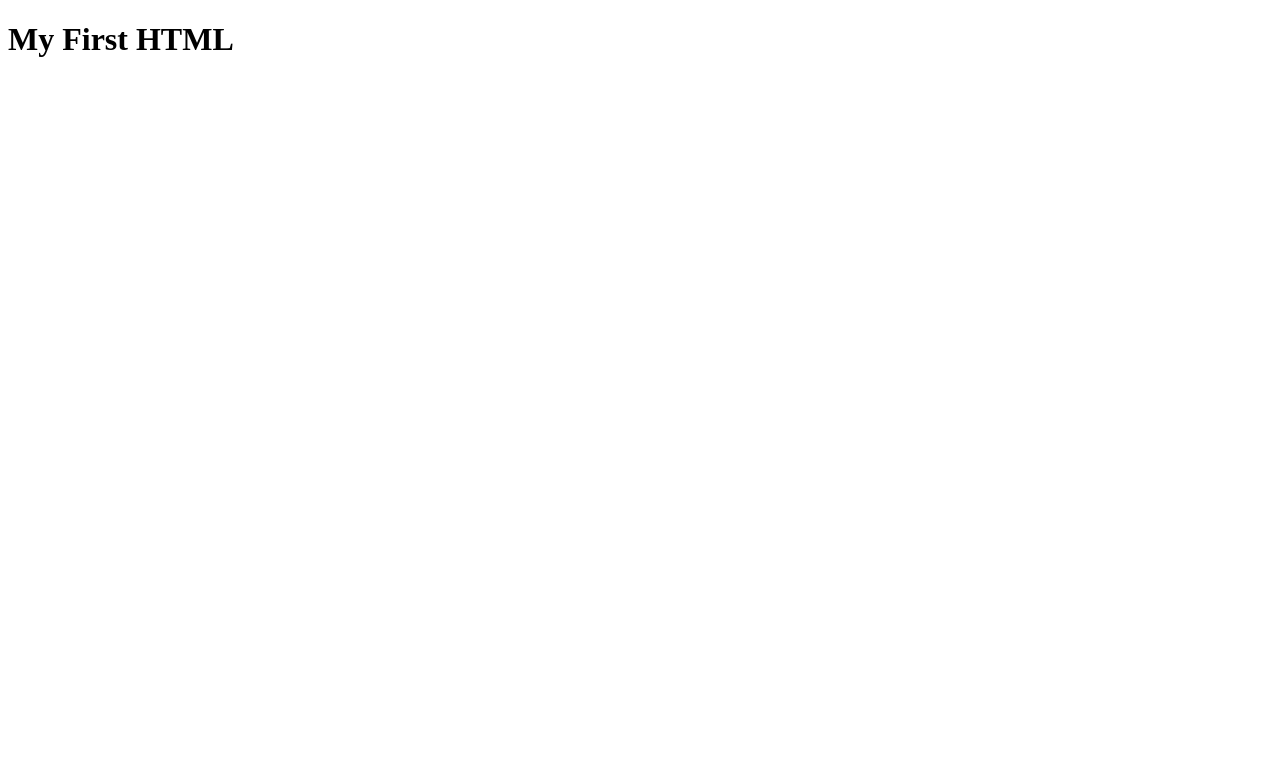
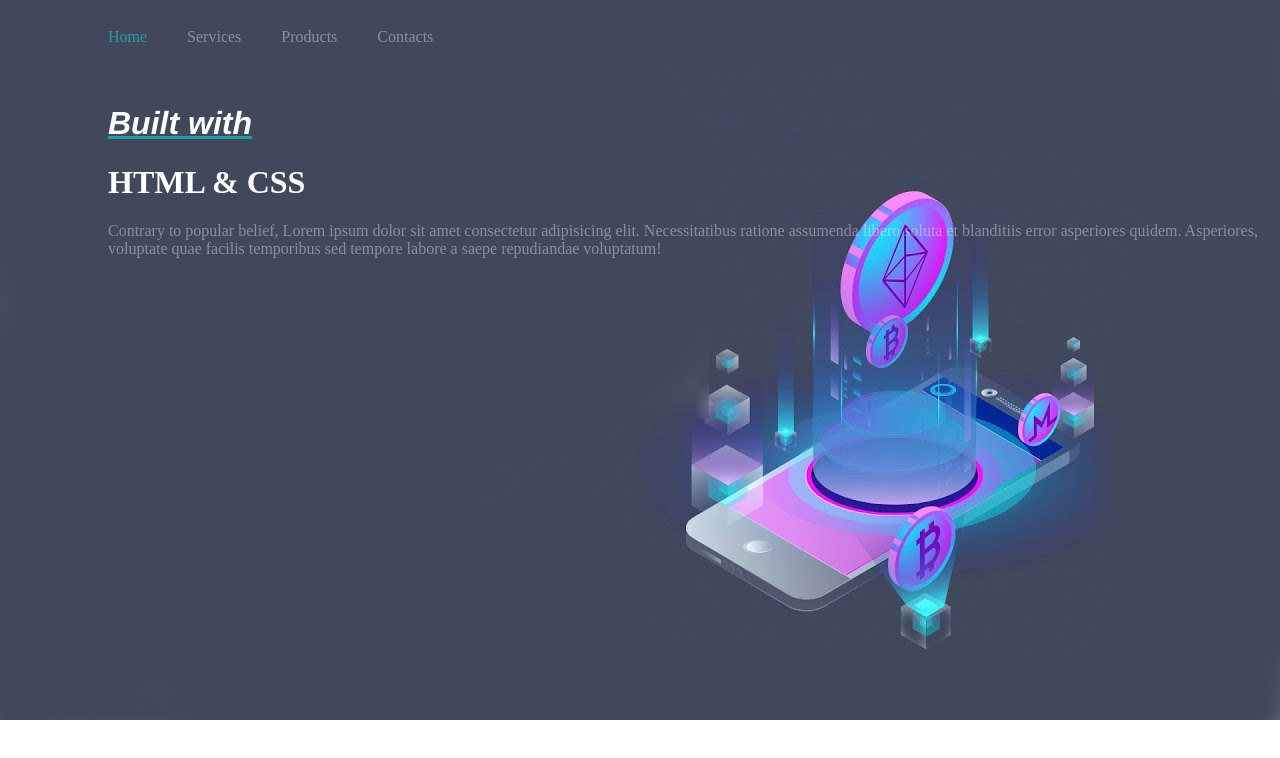
Before and after one commit to Mostafizur-Pro/my-first-html, a plain HTML site: page index.html in a window 1280 px wide. Drawn offline with Linux system fonts and the light colour scheme.

Commit message:
style add

```diff
--- a/index.html
+++ b/index.html
@@ -4,10 +4,34 @@
     <meta charset="UTF-8">
     <meta http-equiv="X-UA-Compatible" content="IE=edge">
     <meta name="viewport" content="width=device-width, initial-scale=1.0">
-    <title>My First HTML</title>
+    <link rel="stylesheet" href="style.css">
+    <title>HTML & CSS </title>
+    <style>
+
+    </style>
 </head>
 <body>
-    <H1>My First HTML</H1>
+
+    <ul>
+
+        <li> <a href="index.html" style="color: rgba(0, 255, 255, 0.466);">Home</a> </li>
+        <li> <a href="Services.html">Services</a> </li>
+        <li> <a href="Prodcuts.html">Products</a> </li>
+        <li> <a href="Contacts.html">Contacts</a> </li>
+
+    </ul>
+<br>
+    <div class="whitecolor">
+        <h1 id="style"> <i> Built with </i></h1>
+        <h1>HTML & CSS</h1>
+    </div>
+    <div class="text">
+        <p>Contrary to popular belief, Lorem ipsum dolor sit amet consectetur adipisicing elit. Necessitatibus ratione assumenda libero soluta et blanditiis error asperiores quidem. Asperiores, voluptate quae facilis temporibus sed tempore labore a saepe repudiandae voluptatum!</p>
+    </div>
+
+
+
+
 
 </body>
 </html>
--- /dev/null
+++ b/style.css
@@ -0,0 +1,39 @@
+body {
+  background-image: url(home_page.jpg);
+  background-repeat: no-repeat;
+  background-attachment: scroll;
+  background-size: unset;
+}
+ul {
+  list-style-type: none;
+  margin: 0;
+  padding-left: 80px;
+  overflow: hidden;
+}
+li {
+  float: left;
+}
+
+li a {
+  display: block;
+  color: rgba(255, 255, 255, 0.39);
+  padding: 20px;
+  text-decoration: none;
+}
+.whitecolor {
+  color: rgb(255, 255, 255);
+}
+.text {
+  color: rgba(255, 255, 255, 0.39);
+}
+div {
+  padding-left: 100px;
+}
+#style {
+  font-family: "Franklin Gothic Medium", "Arial Narrow", Arial, sans-serif;
+  text-decoration: underline;
+  text-decoration-color: rgba(0, 255, 255, 0.466);
+}
+tr {
+  padding-left: 100px;
+}
```
Also changed, not shown: Contacts.html (added), Prodcuts.html (added), Services.html (added), home_page.jpg (added).
